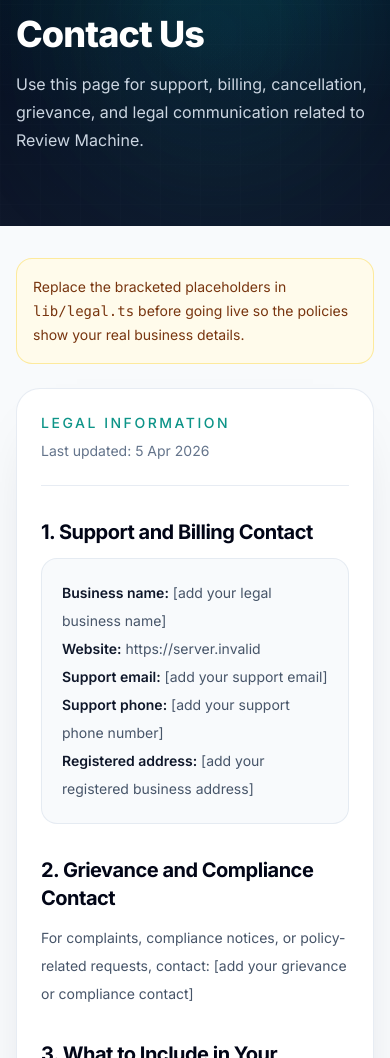
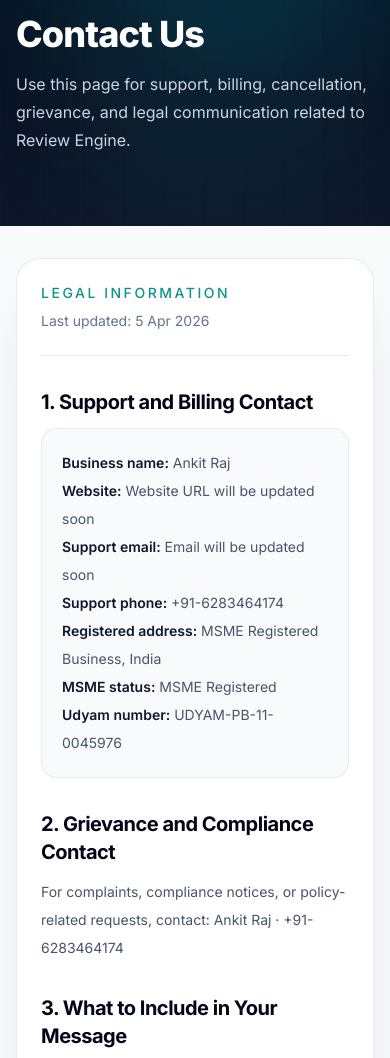
Before and after one commit to Ankitrajofficial/cooper_file, a Next.js app: page /contact-us in a window 390 px wide. Shown: the part 156-1214 px from the top of the page. Built offline with nearby package versions, Linux system fonts and the light colour scheme; no server answers.

Commit message:
Update legal details and improve mobile review fallback

```diff
--- a/app/contact-us/page.tsx
+++ b/app/contact-us/page.tsx
@@ -5,16 +5,16 @@
 import { formatDate } from "@/lib/utils";
 
 export const metadata: Metadata = {
-  title: "Contact Us | Review Machine",
+  title: `Contact Us | ${legalConfig.brandName}`,
   description:
-    "Find support, billing, and compliance contact details for Review Machine.",
+    `Find support, billing, and compliance contact details for ${legalConfig.brandName}.`,
 };
 
 export default function ContactUsPage() {
   return (
     <LegalPageShell
       title="Contact Us"
-      description="Use this page for support, billing, cancellation, grievance, and legal communication related to Review Machine."
+      description={`Use this page for support, billing, cancellation, grievance, and legal communication related to ${legalConfig.brandName}.`}
     >
       <LegalSection title="1. Support and Billing Contact">
         <div className="rounded-2xl border border-slate-200/80 bg-slate-50 p-5">
@@ -37,6 +37,14 @@
           <p>
             <span className="font-semibold text-slate-900">Registered address:</span>{" "}
             {legalConfig.businessAddress}
+          </p>
+          <p>
+            <span className="font-semibold text-slate-900">MSME status:</span>{" "}
+            {legalConfig.msmeStatus}
+          </p>
+          <p>
+            <span className="font-semibold text-slate-900">Udyam number:</span>{" "}
+            {legalConfig.udyamNo}
           </p>
         </div>
       </LegalSection>
--- a/app/privacy-policy/page.tsx
+++ b/app/privacy-policy/page.tsx
@@ -4,16 +4,16 @@
 import { formatDate } from "@/lib/utils";
 
 export const metadata: Metadata = {
-  title: "Privacy Policy | Review Machine",
+  title: `Privacy Policy | ${legalConfig.brandName}`,
   description:
-    "Read how Review Machine collects, uses, stores, and protects personal and business information.",
+    `Read how ${legalConfig.brandName} collects, uses, stores, and protects personal and business information.`,
 };
 
 export default function PrivacyPolicyPage() {
   return (
     <LegalPageShell
       title="Privacy Policy"
-      description="This policy explains what information we collect, why we collect it, and how we use and protect it when you use Review Machine."
+      description={`This policy explains what information we collect, why we collect it, and how we use and protect it when you use ${legalConfig.brandName}.`}
     >
       <LegalSection title="1. Information We Collect">
         <p>We may collect the following categories of information:</p>
--- a/app/refunds-and-cancellations/page.tsx
+++ b/app/refunds-and-cancellations/page.tsx
@@ -4,16 +4,16 @@
 import { formatDate } from "@/lib/utils";
 
 export const metadata: Metadata = {
-  title: "Refunds and Cancellations | Review Machine",
+  title: `Refunds and Cancellations | ${legalConfig.brandName}`,
   description:
-    "Read the cancellation and refund policy for Review Machine subscriptions and recurring billing.",
+    `Read the cancellation and refund policy for ${legalConfig.brandName} subscriptions and recurring billing.`,
 };
 
 export default function RefundsAndCancellationsPage() {
   return (
     <LegalPageShell
       title="Refunds and Cancellations"
-      description="This policy explains how subscription cancellations, renewals, and refund requests are handled for Review Machine."
+      description={`This policy explains how subscription cancellations, renewals, and refund requests are handled for ${legalConfig.brandName}.`}
     >
       <LegalSection title="1. Subscription Billing">
         <p>
--- a/app/shipping-and-delivery/page.tsx
+++ b/app/shipping-and-delivery/page.tsx
@@ -4,16 +4,16 @@
 import { formatDate } from "@/lib/utils";
 
 export const metadata: Metadata = {
-  title: "Shipping and Delivery | Review Machine",
+  title: `Shipping and Delivery | ${legalConfig.brandName}`,
   description:
-    "Read how delivery and access works for Review Machine digital subscription services.",
+    `Read how delivery and access works for ${legalConfig.brandName} digital subscription services.`,
 };
 
 export default function ShippingAndDeliveryPage() {
   return (
     <LegalPageShell
       title="Shipping and Delivery"
-      description="Review Machine is a digital service. This page explains how subscription access and feature delivery work after payment."
+      description={`${legalConfig.brandName} is a digital service. This page explains how subscription access and feature delivery work after payment.`}
     >
       <LegalSection title="1. Nature of Delivery">
         <p>
--- a/app/terms-and-conditions/page.tsx
+++ b/app/terms-and-conditions/page.tsx
@@ -4,16 +4,16 @@
 import { formatDate } from "@/lib/utils";
 
 export const metadata: Metadata = {
-  title: "Terms and Conditions | Review Machine",
+  title: `Terms and Conditions | ${legalConfig.brandName}`,
   description:
-    "Read the terms and conditions governing use of Review Machine and its subscription services.",
+    `Read the terms and conditions governing use of ${legalConfig.brandName} and its subscription services.`,
 };
 
 export default function TermsAndConditionsPage() {
   return (
     <LegalPageShell
       title="Terms and Conditions"
-      description="These terms govern your access to Review Machine, including account usage, subscription billing, and acceptable use of the platform."
+      description={`These terms govern your access to ${legalConfig.brandName}, including account usage, subscription billing, and acceptable use of the platform.`}
     >
       <LegalSection title="1. Acceptance of Terms">
         <p>
--- a/lib/legal.ts
+++ b/lib/legal.ts
@@ -1,15 +1,13 @@
 export const legalConfig = {
-  brandName: "Review Machine",
-  legalEntity: "[add your legal business name]",
-  websiteUrl:
-    process.env.NEXT_PUBLIC_APP_URL &&
-    !process.env.NEXT_PUBLIC_APP_URL.includes("localhost")
-      ? process.env.NEXT_PUBLIC_APP_URL
-      : "[add your production website URL]",
-  supportEmail: "[add your support email]",
-  supportPhone: "[add your support phone number]",
-  businessAddress: "[add your registered business address]",
-  grievanceContact: "[add your grievance or compliance contact]",
+  brandName: "Review Engine",
+  legalEntity: "Ankit Raj",
+  websiteUrl: "Website URL will be updated soon",
+  supportEmail: "Email will be updated soon",
+  supportPhone: "+91-6283464174",
+  businessAddress: "MSME Registered Business, India",
+  grievanceContact: "Ankit Raj · +91-6283464174",
+  msmeStatus: "MSME Registered",
+  udyamNo: "UDYAM-PB-11-0045976",
   jurisdiction: "India",
   effectiveDate: "2026-04-05",
 } as const;
```
Also changed, not shown: components/reviews/review-card.tsx (+38 -12 lines).
